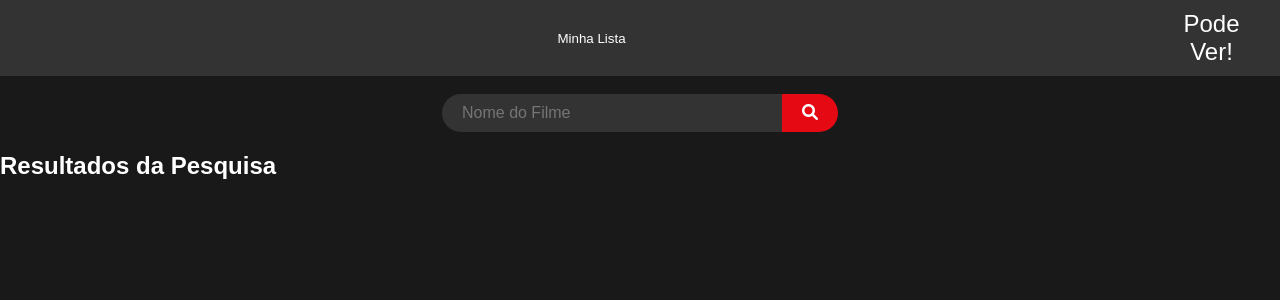
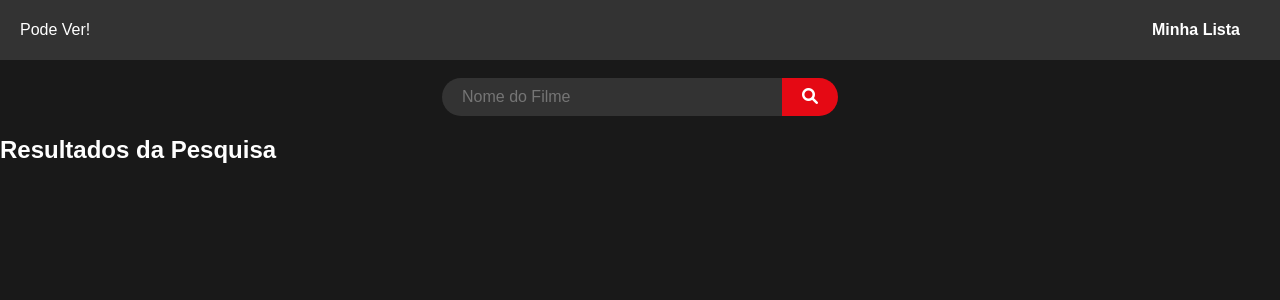
Before and after one commit to VitorFonseca123/Pode_Ver, a Python web app: template templates/AdicionarFilme.html in a window 1280 px wide. Shown: the top 300 px of the page. Run offline with Jinja, Linux system fonts and the light colour scheme; the template is opened without the code that fills it, so the values that code supplies are empty.

Commit message:
arruma side bar

```diff
--- a/static/MovieList.js
+++ b/static/MovieList.js
@@ -83,3 +83,12 @@ function loadCartFromLocalStorage() {
         cartList.appendChild(listItem);
     });
 }
+
+function classToggle() {
+    const navs = document.querySelectorAll('.Navbar__Items')
+
+    navs.forEach(nav => nav.classList.toggle('Navbar__ToggleShow'));
+  }
+
+  document.querySelector('.Navbar__Link-toggle')
+    .addEventListener('click', classToggle);
--- a/static/PodeVer.css
+++ b/static/PodeVer.css
@@ -4,28 +4,52 @@ body {
     margin: 0;
     font-family: Arial, sans-serif;
 }
+
+/* Garantir que a navbar ocupe 100% da largura e altura desejada */
 .navbar {
+    width: 100%;
+    background-color: #333; /* Cor de fundo da navbar */
+    padding: 0;
+    height: 60px; /* Defina a altura desejada para a navbar */
+}
+
+/* Para garantir que todos os elementos dentro da navbar estejam centralizados verticalmente */
+.container {
     display: flex;
-    justify-content: space-between;
-    align-items: center;
-    background-color: #333;
-    padding: 10px 20px;
+    align-items: center; /* Centraliza o conteúdo verticalmente */
+    justify-content: space-between; /* Espaçamento horizontal adequado */
+    height: 100%;
+    padding: 0 20px; /* Espaçamento interno (opcional) */
 }
-.navbar-brand {
-    font-size: 24px;
+
+/* O botão vermelho ocupa todo o espaço vertical da navbar */
+.minha-lista {
+    background-color: #333; /* Cor de fundo vermelha */
+    padding: 0 20px; /* Espaçamento interno à direita e à esquerda */
+    height: 100%; /* Ocupa toda a altura da navbar */
+    display: flex;
+    align-items: center; /* Centraliza o texto verticalmente */
     color: white;
+    text-decoration: none; /* Remove o sublinhado */
+    font-weight: bold;
+}
+.minha-lista:hover {
+    background-color: #191919; /* Cor de fundo vermelha mais escura */
 }
 .close-button {
-    display: flex;
+
     align-items: center; /* Centralizar o texto verticalmente */
     justify-content: center; /* Centralizar o texto horizontalmente */
     background-color: #333;
     color: white;
     border: none;
-    padding: 10px 20px;
+    padding-top: 10px;
     cursor: pointer;
+    height:60px ;
     border-radius: 0;
     width: 100%; /* Isso garante que o botão ocupe toda a largura do contêiner pai */
+    font-weight: bold;
+
 
 }
 .open-sidebar-button {
@@ -126,18 +150,19 @@ body {
     width: 250px;
     position: fixed;
     top: 0;
-    left: -400px; /* Inicialmente escondida */
+    right: -400px; /* Inicialmente escondida */
     background-color: #333;
     color: white;
     padding: 0; /* Remover padding */
     overflow-y: auto;
-    transition: left 0.3s;
+    transition: right 0.3s;
     visibility: hidden; /* Inicialmente invisível */
 }
 .sidebar.visible {
-    left: 0; /* Mostrar a barra lateral */
+    right: 0; /* Mostrar a barra lateral */
     visibility: visible; /* Tornar visível */
 }
+
 .sidebar h2 {
     text-align: center;
     padding: 20px; /* Adicionar padding ao título */
--- a/templates/AdicionarFilme.html
+++ b/templates/AdicionarFilme.html
@@ -1,16 +1,22 @@
 <!DOCTYPE html>
 <html lang="pt-br">
+
 <head>
     <meta charset="UTF-8">
     <meta name="viewport" content="width=device-width, initial-scale=1.0">
     <title>Adicionar Filme</title>
     <link rel="stylesheet" href="{{ url_for('static', filename='PodeVer.css') }}">
     <link rel="stylesheet" href="https://cdnjs.cloudflare.com/ajax/libs/font-awesome/6.0.0-beta3/css/all.min.css">
+
 </head>
+
 <body>
     <nav class="navbar">
-        <button class="close-button" onclick="openSidebar()">Minha Lista</button>
-        <center><div class="navbar-brand">Pode Ver!</div></center>
+        <div class="container">
+            <a class="navbar-brand">Pode Ver!</a>
+
+            <a class="minha-lista" onclick="openSidebar()">Minha Lista</a>
+        </div>
     </nav>
     <br>
     <form method="POST" action="/" class="search-form">
@@ -29,7 +35,8 @@
         <div class="movie-item">
             <img src="{{ movie['Poster_Url'] }}" alt="{{ movie['Title'] }} poster">
             <h3>{{ movie['Title'] }}</h3>
-                <button class="add-button" data-title="{{ movie['Title'] }}" data-poster="{{ movie['Poster_Url'] }}">Adicionar</button>
+            <button class="add-button" data-title="{{ movie['Title'] }}"
+                data-poster="{{ movie['Poster_Url'] }}">Adicionar</button>
         </div>
         {% endfor %}
     </div>
@@ -42,4 +49,5 @@
     </div>
     <script src="{{ url_for('static', filename='MovieList.js') }}"></script>
 </body>
+
 </html>
```
Lines whose indentation alone changed are shown as unchanged.
